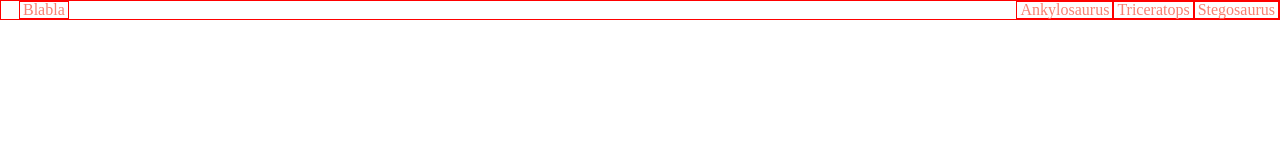
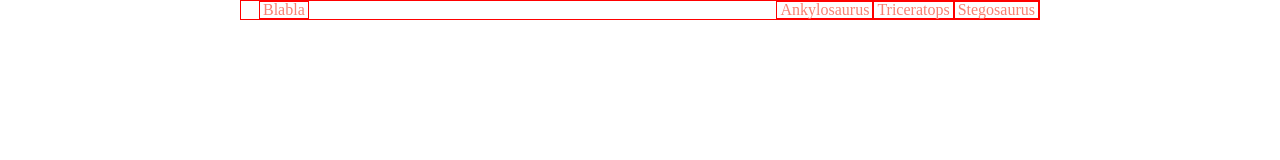
Before and after one commit to aldiperdana/HTMLLayout, a plain HTML site: page index.html in a window 1280 px wide. Drawn offline with Linux system fonts and the light colour scheme.

Commit message:
Ukuran container margin auto

```diff
--- a/css/style.css
+++ b/css/style.css
@@ -76,6 +76,12 @@ table {
 
 /* Start Style */
 
+.container{
+    width: 800px;
+    height: auto;
+    margin: auto;
+}
+
 .container-nav{
     width: auto;
     height: auto;
--- a/index.html
+++ b/index.html
@@ -8,6 +8,7 @@
     <title>Layout</title>
 </head>
 <body>
+  <div class="container">
     <header>
       <div class="container-nav  cf">
         <nav class="navbar ">
@@ -23,6 +24,7 @@
           </div>
         </nav>
       </div>
-      </header>
+    </header>
+  </div>
 </body>
 </html>
```
